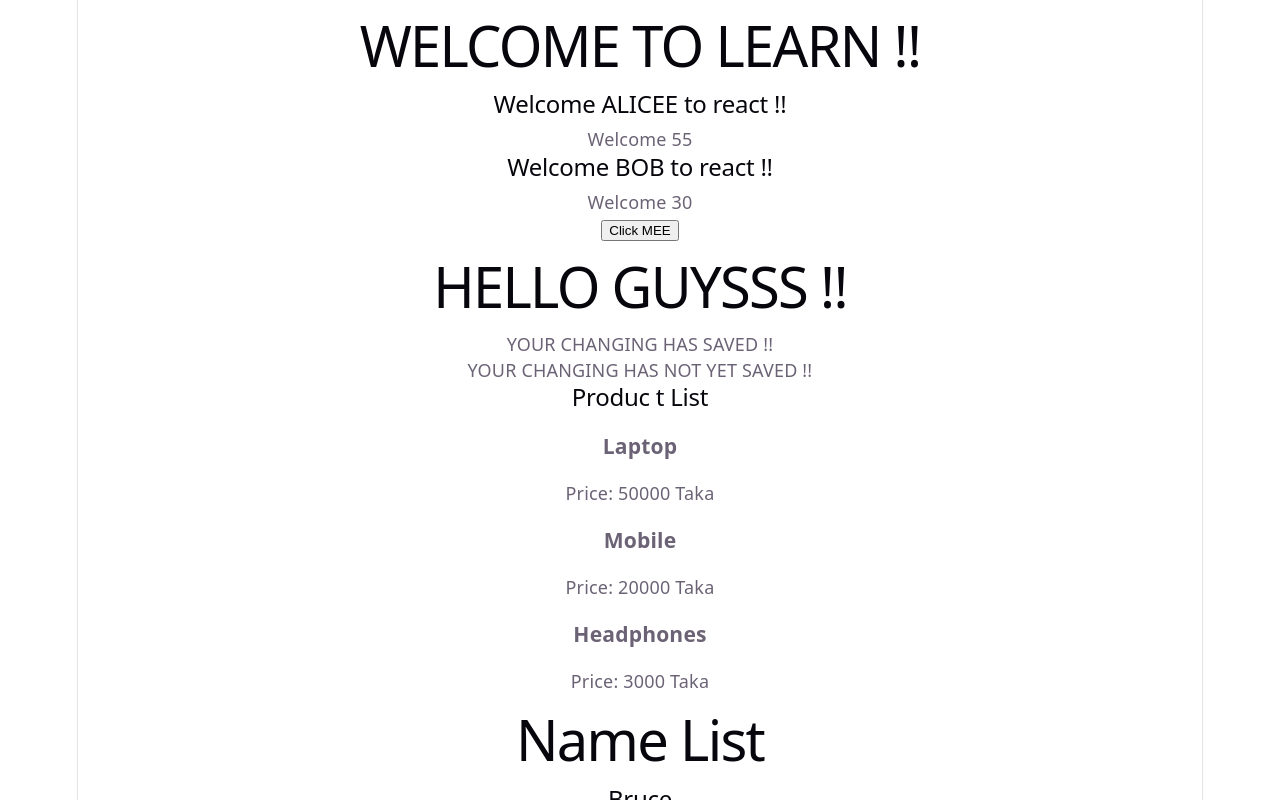
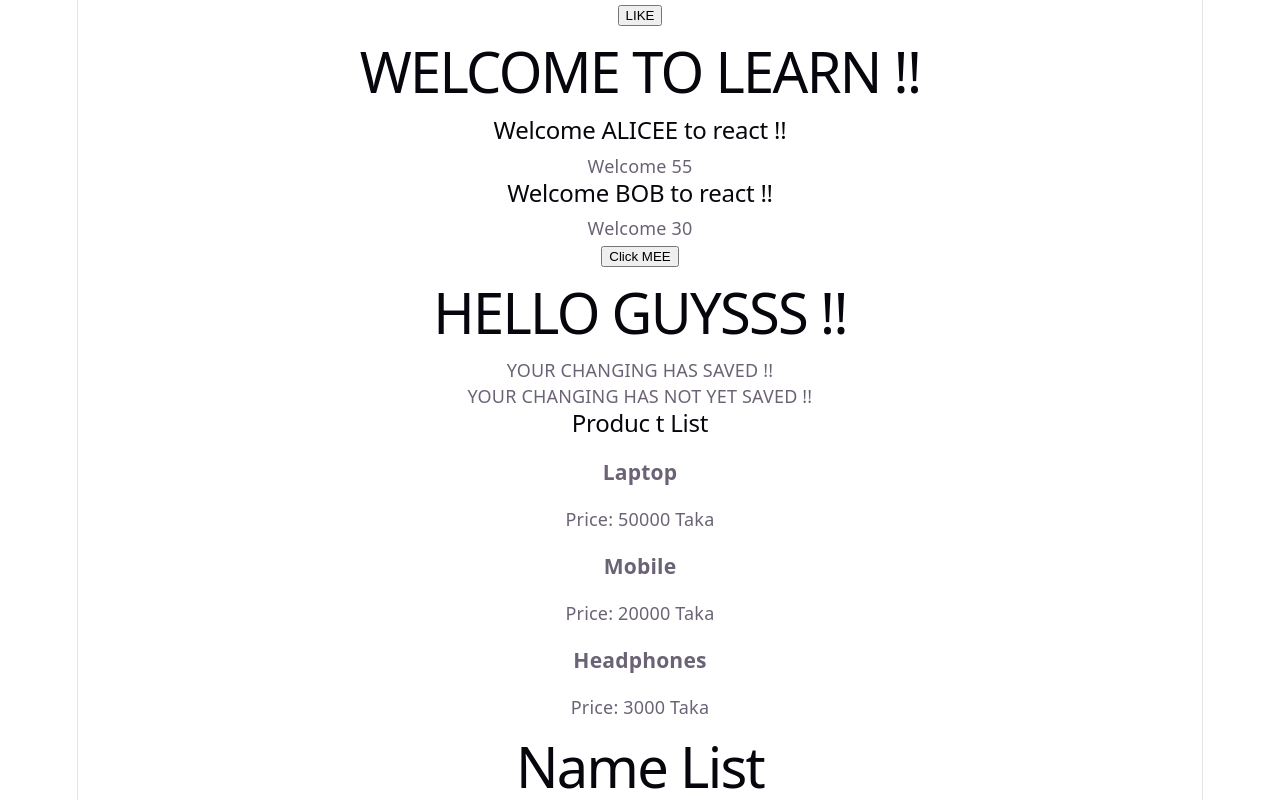
Before and after one commit to Sumaiya707/React-Learning, a React (Vite) app in the folder React-Learn/: page / in a window 1280 px wide. Shown: the top 800 px of the page. Built offline with nearby package versions, Linux system fonts and the light colour scheme.

Commit message:
event handling in button

```diff
--- a/React-Learn/src/App.jsx
+++ b/React-Learn/src/App.jsx
@@ -10,7 +10,7 @@ import { UserDetails } from "./UserDetails";
 import { ProductList } from "./ProductList";
 import { NameList } from "./NameList";
 import { Alert } from "./Alert";
-
+import { CustomeButton } from "./CustomButton";
 function Button() {
   return <button>Click MEE</button>;
 }
@@ -18,6 +18,7 @@ function Button() {
 function App() {
   return (
     <div>
+      <CustomeButton />
       <h1>WELCOME TO LEARN !!</h1>
       <Welcome name="ALICEE" age={55} />
       <Welcome name="BOB" age={30} />
--- /dev/null
+++ b/React-Learn/src/CustomButton.jsx
@@ -0,0 +1,7 @@
+export const CustomeButton = () => {
+  const handleClick = () => {
+    alert("THANKS FOR LIKING ");
+  };
+
+  return <button onClick={handleClick}> LIKE </button>;
+};
```
